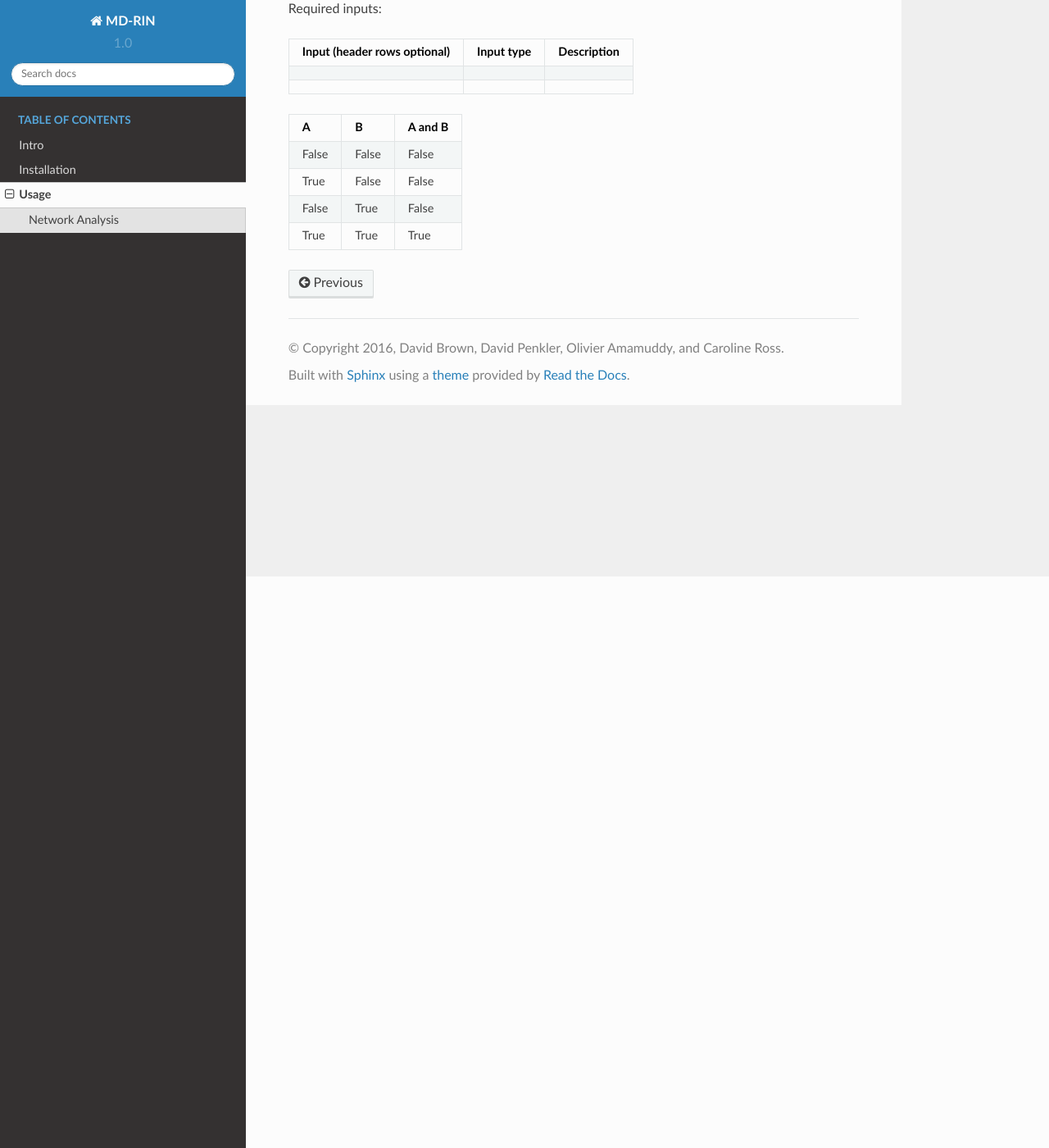
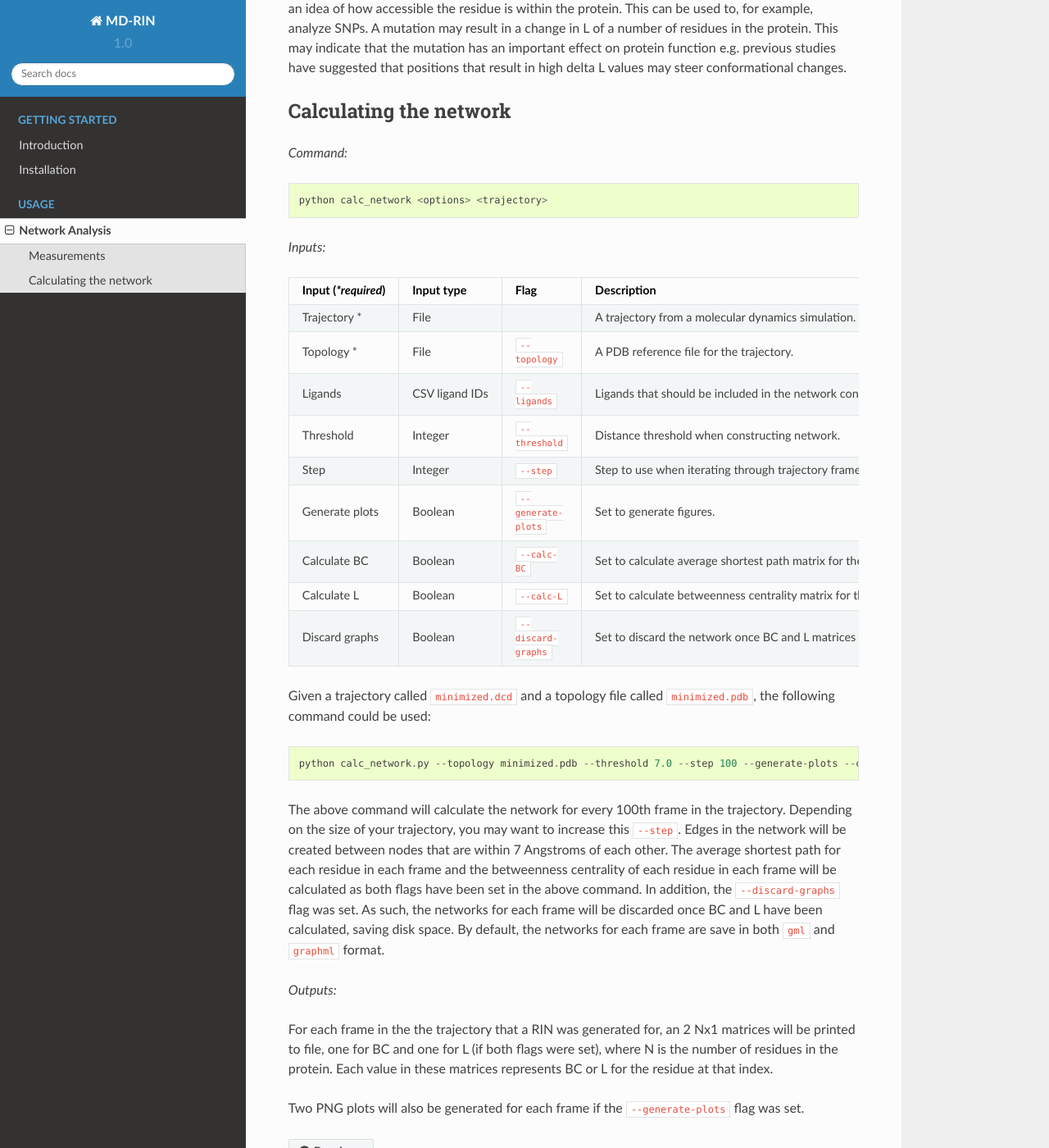
Before and after one commit to RUBi-ZA/MD-TASK, a Sphinx documentation site: the page built from docs/source/usage.rst, in a window 1280 px wide and 1400 px high, scrolled down 697 px. Shown: the whole window at 82% size. Built offline with Sphinx 7.4.7 and the Read the Docs theme 2.0.0, drawn with Linux system fonts in a browser that asks for light colours; some of the changed text lies outside the part shown.

Commit message:
Docs updated

```diff
--- a/docs/source/usage.rst
+++ b/docs/source/usage.rst
@@ -1,11 +1,10 @@
-Usage
-=========
+Network Analysis
+==================
 
+Residue Interaction Networks (RIN) are analyzed using a branch of Mathematics known as graph theory. In a RIN, each residue in the protein is a node in the network. An edge (or connection) between two nodes exists if there is an interaction between the two residues that they represent. In RINs, an interaction between two residues exists if the residues are within a user-defined cut-off distance (usually around 6.5 – 7.5 Å) of each other. Once the network has been constructed, there are various network measures that can be used to analyze it. Currently, MD-RIN can be used to analyze the change in betweenness centrality (BC) and average shortest path (L) of residues in a protein over a molecular dynamics simulation.
 
-Network Analysis
+Measurements
 -----------------
-
-**Measurements**
 
 *1. Betweenness Centrality (BC)*
 
@@ -15,24 +14,58 @@
 
 The average shortest path (L) to a given residue is calculated by working out all the shortest paths to the given node and dividing by the number of paths. The average shortest path to a residue gives an idea of how accessible the residue is within the protein. This can be used to, for example, analyze SNPs. A mutation may result in a change in L of a number of residues in the protein. This may indicate that the mutation has an important effect on protein function e.g. previous studies have suggested that positions that result in high delta L values may steer conformational changes.
 
-**Calculating the network**
+Calculating the network
+------------------------
 
-Required inputs:
+*Command:* ::
 
-+------------------------+------------+----------+----------+
-| Input                  | Input type | Description         |
-| (header rows optional) |            |                     |
-+========================+============+=====================+
-|                        |            |                     |
-+------------------------+------------+---------------------+
-|                        |            |                     |
-+------------------------+------------+---------------------+
+	python calc_network <options> <trajectory>
 
-=====  =====  =======
-A      B      A and B
-=====  =====  =======
-False  False  False
-True   False  False
-False  True   False
-True   True   True
-=====  =====  =======
+*Inputs:*
+
++------------------------+------------+--------------------+-----------------------------+
+| Input (*\*required*)   | Input type | Flag               | Description                 |
++========================+============+====================+=============================+
+|Trajectory *            | File       |                    |A trajectory from a molecular|
+|                        |            |                    |dynamics simulation. Can be  |
+|                        |            |                    |in DCD or XTC format.        |
++------------------------+------------+--------------------+-----------------------------+
+|Topology *              | File       |``--topology``      |A PDB reference file for the |
+|                        |            |                    |trajectory.                  |
++------------------------+------------+--------------------+-----------------------------+
+|Ligands                 | CSV ligand |``--ligands``       |Ligands that should be       |
+|                        | IDs        |                    |included in the network      |
+|                        |            |                    |construction.                |
++------------------------+------------+--------------------+-----------------------------+
+|Threshold               | Integer    |``--threshold``     |Distance threshold when      |
+|                        |            |                    |constructing network.        |
++------------------------+------------+--------------------+-----------------------------+
+|Step                    | Integer    |``--step``          |Step to use when iterating   |
+|                        |            |                    |through trajectory frames.   |
++------------------------+------------+--------------------+-----------------------------+
+|Generate plots          | Boolean    |``--generate-plots``|Set to generate figures.     |
++------------------------+------------+--------------------+-----------------------------+
+|Calculate BC            | Boolean    |``--calc-BC``       |Set to calculate average     |
+|                        |            |                    |shortest path matrix for the |
+|                        |            |                    |network                      |
++------------------------+------------+--------------------+-----------------------------+
+|Calculate L             | Boolean    |``--calc-L``        |Set to calculate betweenness |
+|                        |            |                    |centrality matrix for the    |
+|                        |            |                    |network                      |
++------------------------+------------+--------------------+-----------------------------+
+|Discard graphs          | Boolean    |``--discard-graphs``|Set to discard the network   |
+|                        |            |                    |once BC and L matrices have  |
+|                        |            |                    |been calculated              |
++------------------------+------------+--------------------+-----------------------------+
+
+Given a trajectory called ``minimized.dcd`` and a topology file called ``minimized.pdb``, the following command could be used: ::
+
+	python calc_network.py --topology minimized.pdb --threshold 7.0 --step 100 --generate-plots --calc-BC --calc-L --discard-graphs minimized.dcd
+
+The above command will calculate the network for every 100th frame in the trajectory. Depending on the size of your trajectory, you may want to increase this ``--step``. Edges in the network will be created between nodes that are within 7 Angstroms of each other. The average shortest path for each residue in each frame and the betweenness centrality of each residue in each frame will be calculated as both flags have been set in the above command. In addition, the ``--discard-graphs`` flag was set. As such, the networks for each frame will be discarded once BC and L have been calculated, saving disk space. By default, the networks for each frame are save in both ``gml`` and ``graphml`` format.
+
+*Outputs:*
+
+For each frame in the the trajectory that a RIN was generated for, an 2 Nx1 matrices will be printed to file, one for BC and one for L (if both flags were set), where N is the number of residues in the protein. Each value in these matrices represents BC or L for the residue at that index.
+
+Two PNG plots will also be generated for each frame if the ``--generate-plots`` flag was set.
```
Also changed, not shown: docs/source/home.rst (+3 -11 lines), docs/source/index.rst (+7 -3 lines).
